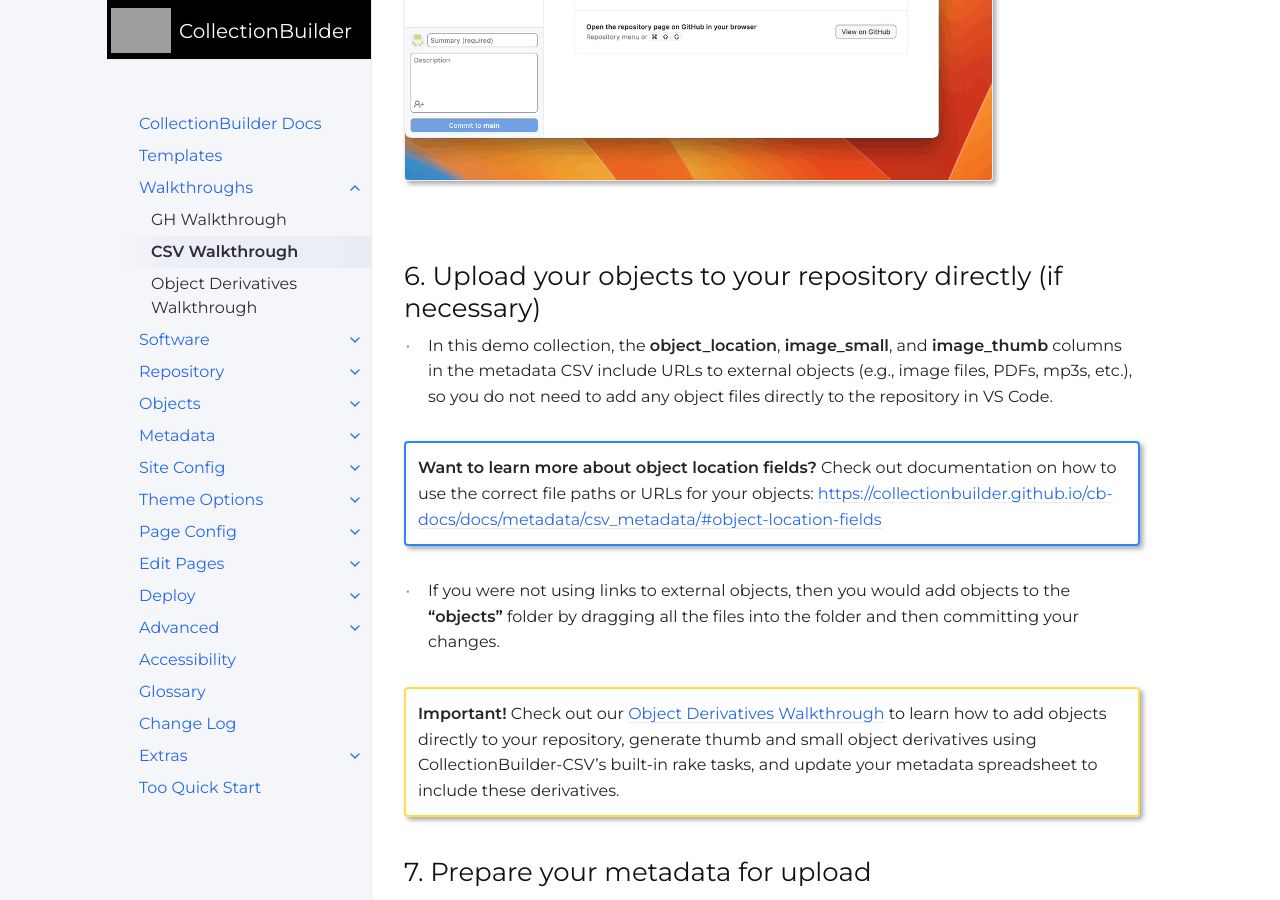
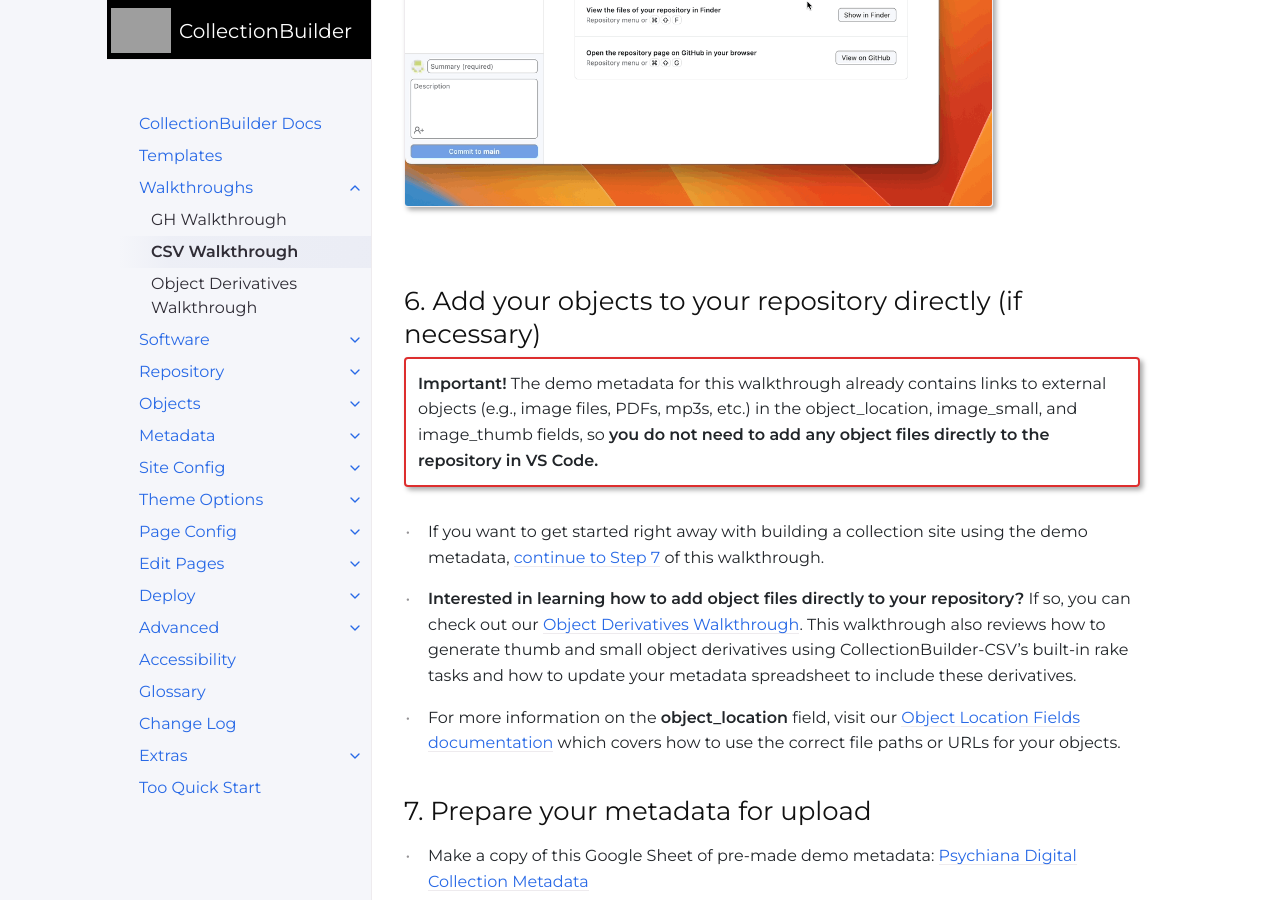
Before and after one commit to CollectionBuilder/cb-docs, a Jekyll site: the page built from docs/walkthroughs/csv-walkthrough.md, in a window 1280 px wide and 900 px high, scrolled down 5360 px. Built offline with Jekyll 4.4.1, drawn with Linux system fonts in a browser that asks for light colours; comment, search, counter and statistics services are not loaded; some of the changed text lies outside the part shown.

Commit message:
Revise CSV walkthrough content

```diff
--- a/docs/walkthroughs/csv-walkthrough.md
+++ b/docs/walkthroughs/csv-walkthrough.md
@@ -25,7 +25,7 @@ This walkthrough provides steps for creating an example digital collection using
     - [Install Visual Studio Code (VS Code)](https://collectionbuilder.github.io/cb-docs/docs/software/texteditor/){:target="_blank" rel="noopener"}
     - [Install Ruby](https://collectionbuilder.github.io/cb-docs/docs/software/ruby/){:target="_blank" rel="noopener"}
     - [Install Jekyll](https://collectionbuilder.github.io/cb-docs/docs/software/jekyll/){:target="_blank" rel="noopener"}
-    - [Install ImageMagick and Ghostscript](https://collectionbuilder.github.io/cb-docs/docs/software/optional/#imagemagick-and-ghostscript){:target="_blank" rel="noopener"}
+    - [Install ImageMagick and Ghostscript](https://collectionbuilder.github.io/cb-docs/docs/software/optional/#imagemagick-and-ghostscript){:target="_blank" rel="noopener"} (*Optional:* You only need this software if you want to create object derivatives)
 
 - In our documentation we've tried to anticipate common issues to help with troubleshooting, but if these options do not work, try Googling your problem using a specific search (include the error message you are getting!).
 
@@ -74,17 +74,16 @@ This walkthrough provides steps for creating an example digital collection using
 
 {% include feature/image.html img="open-vs-code.gif" alt="GitHub Desktop user clicking on Open in Visual Studio Code button to open VS Code application" border=true width="80%" %}
 
-## 6. Upload your objects to your repository directly (if necessary)
+## 6. Add your objects to your repository directly (if necessary)
 
-- In this demo collection, the **object_location**, **image_small**, and **image_thumb** columns in the metadata CSV include URLs to external objects (e.g., image files, PDFs, mp3s, etc.), so you do not need to add any object files directly to the repository in VS Code.
+{:.alert .alert-red}
+**Important!** The demo metadata for this walkthrough already contains links to external objects (e.g., image files, PDFs, mp3s, etc.) in the object_location, image_small, and image_thumb fields, so **you do not need to add any object files directly to the repository in VS Code.**
 
-{:.alert .alert-blue}
-**Want to learn more about object location fields?** Check out documentation on how to use the correct file paths or URLs for your objects: [https://collectionbuilder.github.io/cb-docs/docs/metadata/csv_metadata/#object-location-fields](https://collectionbuilder.github.io/cb-docs/docs/metadata/csv_metadata/#object-location-fields){:target="_blank" rel="noopener"}
+- If you want to get started right away with building a collection site using the demo metadata, [continue to Step 7](https://collectionbuilder.github.io/cb-docs/docs/walkthroughs/csv-walkthrough/#7-prepare-your-metadata-for-upload) of this walkthrough.
 
-- If you were not using links to external objects, then you would add objects to the **"objects"** folder by dragging all the files into the folder and then committing your changes.
+- **Interested in learning how to add object files directly to your repository?** If so, you can check out our [Object Derivatives Walkthrough](https://collectionbuilder.github.io/cb-docs/docs/walkthroughs/derivatives-walkthrough/){:target="_blank" rel="noopener"}. This walkthrough also reviews how to generate thumb and small object derivatives using CollectionBuilder-CSV's built-in rake tasks and how to update your metadata spreadsheet to include these derivatives.
 
-{:.alert .alert-yellow}
-**Important!** Check out our [Object Derivatives Walkthrough](https://collectionbuilder.github.io/cb-docs/docs/walkthroughs/derivatives-walkthrough/){:target="_blank" rel="noopener"} to learn how to add objects directly to your repository, generate thumb and small object derivatives using CollectionBuilder-CSV's built-in rake tasks, and update your metadata spreadsheet to include these derivatives.
+- For more information on the **object_location** field, visit our [Object Location Fields documentation](https://collectionbuilder.github.io/cb-docs/docs/metadata/csv_metadata/#object-location-fields){:target="_blank" rel="noopener"} which covers how to use the correct file paths or URLs for your objects.
 
 ## 7. Prepare your metadata for upload
 
@@ -130,9 +129,7 @@ This walkthrough provides steps for creating an example digital collection using
 
 - Click the blue **Commit** button below the message box to commit the change.
 
-- To Push your local changes up to GitHub, click the blue **Sync Changes** button.
-
-{% include feature/image.html img="commit-changes.gif" alt="Visual Studio Code user stages a change by clicking the plus sign, types in a commit message, and then presses the commit button and sync changes button" border=true width="80%" %}
+{% include feature/image.html img="commit-csv.gif" alt="Visual Studio Code user stages a change by clicking the plus sign, types in a commit message, and then presses the commit button" border=true width="80%" %}
 
 ## 10. Configure your site settings in the _config.yml file
 
@@ -163,7 +160,7 @@ title: Demo Repository
 {:.alert .alert-blue}
 **Note:** To view more information about the **_config.yml** file and what it can change in your site, check out our [Site Config documentation](https://collectionbuilder.github.io/cb-docs/docs/config/){:target="_blank" rel="noopener"}.
 
-- Follow the same instructions [(from Step 9)](https://collectionbuilder.github.io/cb-docs/docs/walkthroughs/csv-walkthrough/#9-commit-your-changes-using-visual-studio-code) to commit your changes in Visual Studio Code and push the changes up to GitHub. Your commit message might be something like, "Update site settings."
+- Follow the same instructions [(from Step 9)](https://collectionbuilder.github.io/cb-docs/docs/walkthroughs/csv-walkthrough/#9-commit-your-changes-using-visual-studio-code) to commit your changes in VS Code. Your commit message might be something like, "Update site settings."
 
 ## 11. Open the terminal in VS Code
 
@@ -235,7 +232,7 @@ featured-image: psychiana005
 
 - Press Ctrl / Command + S to save your changes.
 
-- After you have updated the featured image, write your commit message (e.g. Add featured image) and follow the instructions [(from Step 9)](https://collectionbuilder.github.io/cb-docs/docs/walkthroughs/csv-walkthrough/#9-commit-your-changes-using-visual-studio-code) to commit and sync your changes.
+- After you have updated the featured image, write your commit message (e.g. Add featured image) and follow the instructions [(from Step 9)](https://collectionbuilder.github.io/cb-docs/docs/walkthroughs/csv-walkthrough/#9-commit-your-changes-using-visual-studio-code) to commit your changes.
 
 - View your changes by refreshing your site in your browser window.
 
@@ -255,7 +252,7 @@ featured-image: psychiana005
 
 - Practice using example code from our [Feature Includes Bonanza page](https://collectionbuilder.github.io/collectionbuilder-gh/feature_options.html){:target="_blank" rel="noopener"}.
 
-- Follow the same instructions [(from Step 9)](https://collectionbuilder.github.io/cb-docs/docs/walkthroughs/csv-walkthrough/#9-commit-your-changes-using-visual-studio-code) to commit your changes in VS Code and push them up to GitHub. Your commit message might be something like, "Update the About page."
+- Follow the same instructions [(from Step 9)](https://collectionbuilder.github.io/cb-docs/docs/walkthroughs/csv-walkthrough/#9-commit-your-changes-using-visual-studio-code) to commit your changes in VS Code. Your commit message might be something like, "Update the About page."
 
 - View your changes by refreshing your site in your browser window.
 
@@ -281,12 +278,20 @@ baseurl: /demo-repository
 
 - Save your changes with Ctrl + S.
 
-- Follow the same instructions [(from Step 9)](https://collectionbuilder.github.io/cb-docs/docs/walkthroughs/csv-walkthrough/#9-commit-your-changes-using-visual-studio-code) to commit your changes in Visual Studio Code and push them up to GitHub. Your commit message might be something like, "Update the URL variables."
+- Follow the same instructions [(from Step 9)](https://collectionbuilder.github.io/cb-docs/docs/walkthroughs/csv-walkthrough/#9-commit-your-changes-using-visual-studio-code) to commit your changes in VS Code. Your commit message might be something like, "Update URL variables."
 
 {:.alert .alert-yellow}
 **Another option for deploying your site:** If you have your own server for hosting your site, you can build the site with Jekyll and then move the files to your web server. This allows for the publishing of CollectionBuilder sites on your own or your organization's web servers. Read our [Building Your Site documentation](https://collectionbuilder.github.io/cb-docs/docs/deploy/build/){:target="_blank" rel="noopener"} for more info.
 
-## 17. Publish your site using GitHub Actions
+## 17. Push your changes to GitHub using VS Code
+
+- To Push all your committed local changes up to GitHub, click on the **Source Control** icon, i.e. the network icon on the left side, or press Ctrl + Shift + G.
+
+- Then click the blue **Sync Changes** button. This will sync your local changes with the GitHub repository.
+
+{% include feature/image.html img="push-changes.gif" alt="Visual Studio Code user clicks the blue sync changes button to push changes to GitHub" border=true width="80%" %}
+
+## 18. Publish your site using GitHub Actions
 
 - Visit [github.com](https://github.com/){:target="_blank" rel="noopener"} and log into your account.
 
```
Also changed, not shown: other parts of docs/walkthroughs/csv-walkthrough.md (+1 -1 lines).
